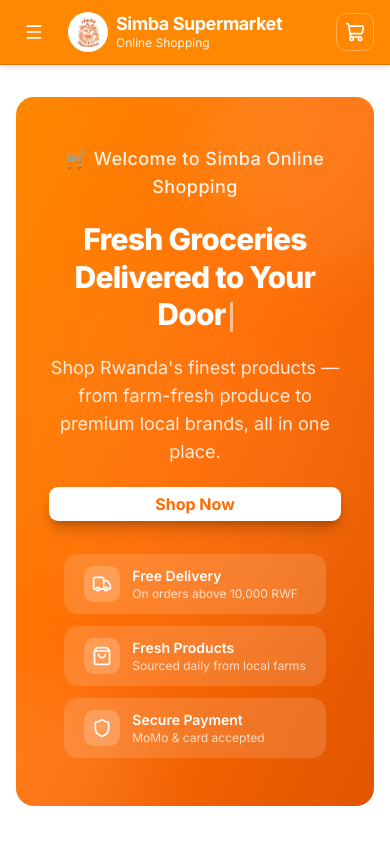
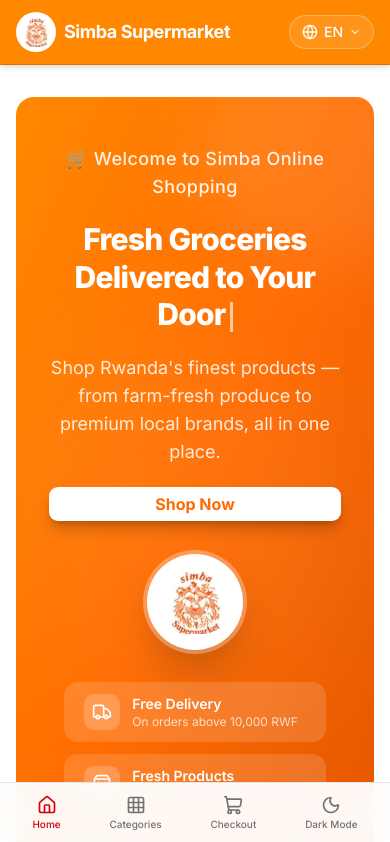
Before and after one commit to nshh123/Simba-Website, a Next.js app: page / in a window 390 px wide. Shown: the top 842 px of the page. Built offline with nearby package versions, Linux system fonts and the light colour scheme.

Commit message:
Enhanced UI & Added Features

```diff
--- a/app/globals.css
+++ b/app/globals.css
@@ -128,3 +128,17 @@
     @apply font-sans;
   }
 }
+
+@layer utilities {
+  .hide-scrollbar::-webkit-scrollbar {
+    display: none;
+  }
+  .hide-scrollbar {
+    -ms-overflow-style: none; /* IE and Edge */
+    scrollbar-width: none; /* Firefox */
+  }
+
+  .safe-area-bottom {
+    padding-bottom: env(safe-area-inset-bottom, 0px);
+  }
+}
--- a/app/layout.tsx
+++ b/app/layout.tsx
@@ -4,6 +4,7 @@
 import { Navbar } from '@/components/Navbar';
 import { Footer } from '@/components/Footer';
 import { Providers } from '@/components/Providers';
+import { MobileBottomNav } from '@/components/MobileBottomNav';
 
 const inter = Inter({ subsets: ['latin'] });
 
@@ -22,10 +23,11 @@
       <body className={`${inter.className} min-h-screen flex flex-col bg-background text-foreground`}>
         <Providers>
           <Navbar />
-          <main className="flex-1 container mx-auto px-4 py-8">
+          <main className="flex-1 container mx-auto px-4 py-8 pb-20 md:pb-8">
             {children}
           </main>
           <Footer />
+          <MobileBottomNav />
         </Providers>
       </body>
     </html>
--- a/components/HeroBanner.tsx
+++ b/components/HeroBanner.tsx
@@ -63,9 +63,9 @@
           </div>
         </div>
 
-        {/* Large Logo */}
-        <div className="hidden md:flex items-center justify-center shrink-0">
-          <div className="bg-white rounded-full p-3 h-44 w-44 flex items-center justify-center shadow-2xl shadow-black/30 ring-4 ring-white/30">
+        {/* Logo — responsive size */}
+        <div className="flex items-center justify-center shrink-0">
+          <div className="bg-white rounded-full p-2 h-24 w-24 md:h-44 md:w-44 md:p-3 flex items-center justify-center shadow-2xl shadow-black/30 ring-4 ring-white/30">
             <Image src="/logo.jpg" alt="Simba Logo" width={160} height={160} className="rounded-full object-cover" />
           </div>
         </div>
--- /dev/null
+++ b/components/MobileBottomNav.tsx
@@ -0,0 +1,91 @@
+'use client';
+
+import { useTranslation } from 'react-i18next';
+import { Home, Grid3x3, ShoppingCart, Settings, Sun, Moon } from 'lucide-react';
+import { useStore } from '@/store/useStore';
+import { useState } from 'react';
+
+export function MobileBottomNav() {
+  const { t } = useTranslation();
+  const { cart, theme, toggleTheme, setCartOpen } = useStore();
+  const [activeTab, setActiveTab] = useState('home');
+
+  const totalItems = cart.reduce((acc, item) => acc + item.quantity, 0);
+  const total = cart.reduce((acc, item) => acc + item.price * item.quantity, 0);
+
+  const scrollToTop = () => {
+    window.scrollTo({ top: 0, behavior: 'smooth' });
+    setActiveTab('home');
+  };
+
+  const scrollToProducts = () => {
+    document.getElementById('products-section')?.scrollIntoView({ behavior: 'smooth' });
+    setActiveTab('browse');
+  };
+
+  const openCart = () => {
+    setCartOpen(true);
+    setActiveTab('cart');
+  };
+
+  return (
+    <>
+      {/* Floating cart pill — visible when cart has items */}
+      {totalItems > 0 && (
+        <button
+          onClick={openCart}
+          className="md:hidden fixed bottom-20 right-4 z-[80] flex items-center gap-2 bg-primary text-primary-foreground px-4 py-2.5 rounded-full shadow-xl shadow-primary/30 animate-in slide-in-from-bottom-3 fade-in duration-300"
+        >
+          <ShoppingCart className="h-5 w-5" />
+          <span className="font-bold text-sm">{totalItems}</span>
+          <span className="text-xs opacity-80">•</span>
+          <span className="font-semibold text-sm">{total.toLocaleString('en-US')} RWF</span>
+        </button>
+      )}
+
+      {/* Bottom navigation bar */}
+      <nav className="md:hidden fixed bottom-0 left-0 right-0 z-[70] bg-card/95 backdrop-blur-lg border-t safe-area-bottom">
+        <div className="flex items-center justify-around py-2 px-2">
+          <button
+            onClick={scrollToTop}
+            className={`flex flex-col items-center gap-0.5 py-1 px-3 rounded-lg transition-colors ${activeTab === 'home' ? 'text-primary' : 'text-muted-foreground'}`}
+          >
+            <Home className="h-5 w-5" />
+            <span className="text-[10px] font-medium">Home</span>
+          </button>
+
+          <button
+            onClick={scrollToProducts}
+            className={`flex flex-col items-center gap-0.5 py-1 px-3 rounded-lg transition-colors ${activeTab === 'browse' ? 'text-primary' : 'text-muted-foreground'}`}
+          >
+            <Grid3x3 className="h-5 w-5" />
+            <span className="text-[10px] font-medium">{t('categories')}</span>
+          </button>
+
+          <button
+            onClick={openCart}
+            className={`flex flex-col items-center gap-0.5 py-1 px-3 rounded-lg transition-colors relative ${activeTab === 'cart' ? 'text-primary' : 'text-muted-foreground'}`}
+          >
+            <div className="relative">
+              <ShoppingCart className="h-5 w-5" />
+              {totalItems > 0 && (
+                <span className="absolute -top-1.5 -right-2 bg-primary text-primary-foreground text-[9px] font-bold min-w-[16px] h-4 flex items-center justify-center rounded-full px-1">
+                  {totalItems}
+                </span>
+              )}
+            </div>
+            <span className="text-[10px] font-medium">{t('checkout')}</span>
+          </button>
+
+          <button
+            onClick={toggleTheme}
+            className="flex flex-col items-center gap-0.5 py-1 px-3 rounded-lg transition-colors text-muted-foreground"
+          >
+            {theme === 'dark' ? <Sun className="h-5 w-5" /> : <Moon className="h-5 w-5" />}
+            <span className="text-[10px] font-medium">{theme === 'dark' ? t('lightMode') : t('darkMode')}</span>
+          </button>
+        </div>
+      </nav>
+    </>
+  );
+}
--- a/components/Navbar.tsx
+++ b/components/Navbar.tsx
@@ -77,42 +77,13 @@
     <header className="sticky top-0 z-50 w-full border-b border-[#E07000] bg-[#FF8800] text-white shadow-md">
       <div className="container mx-auto flex h-16 items-center justify-between px-4">
         <div className="flex items-center gap-4">
-          <button
-            className="md:hidden inline-flex items-center justify-center rounded-lg p-2 hover:bg-white/20 transition-colors text-white"
-            onClick={() => setMenuOpen(true)}
-            aria-label="Open menu"
-          >
-            <Menu className="h-5 w-5" />
-          </button>
-
-          <Sheet open={menuOpen} onOpenChange={setMenuOpen}>
-            <SheetContent side="left" className="w-[300px] sm:w-[400px]">
-              <nav className="flex flex-col gap-4 mt-8">
-                <div className="relative">
-                  <Search className="absolute left-2.5 top-2.5 h-4 w-4 text-muted-foreground" />
-                  <Input
-                    type="search"
-                    placeholder={t('search')}
-                    className="w-full pl-8 bg-white dark:bg-gray-800 text-foreground dark:text-gray-100 border-white/30 dark:border-gray-600 placeholder:text-gray-400 dark:placeholder:text-gray-400"
-                    value={searchQuery}
-                    onChange={(e) => setSearchQuery(e.target.value)}
-                  />
-                </div>
-                <div className="flex items-center gap-2 mt-4">
-                  <LanguageSelector />
-                  {mounted && <ThemeToggle />}
-                </div>
-              </nav>
-            </SheetContent>
-          </Sheet>
-
           <Link href="/" className="flex items-center gap-2">
             <div className="bg-white rounded-full p-0.5 h-10 w-10 flex items-center justify-center shrink-0">
               <Image src="/logo.jpg" alt="Simba Logo" width={36} height={36} className="rounded-full object-cover" />
             </div>
             <div className="flex flex-col text-white">
               <span className="font-bold text-lg leading-none tracking-tight">Simba Supermarket</span>
-              <span className="text-xs leading-tight opacity-90 mt-0.5">Online Shopping</span>
+              <span className="hidden sm:inline-block text-xs leading-tight opacity-90 mt-0.5">Online Shopping</span>
             </div>
           </Link>
         </div>
@@ -131,13 +102,14 @@
         </div>
 
         <div className="flex items-center gap-2 md:gap-4">
+          <LanguageSelector />
+
           <div className="hidden md:flex gap-1">
-            <LanguageSelector />
             {mounted && <ThemeToggle />}
           </div>
 
           <button
-            className="relative inline-flex items-center justify-center rounded-lg border border-white/30 p-2 hover:bg-white/20 transition-colors text-white"
+            className="hidden md:inline-flex relative items-center justify-center rounded-lg border border-white/30 p-2 hover:bg-white/20 transition-colors text-white"
             onClick={() => setCartOpen(true)}
             aria-label="Open cart"
           >
--- a/components/ProductGrid.tsx
+++ b/components/ProductGrid.tsx
@@ -31,7 +31,7 @@
 
   return (
     <>
-      <div className="grid grid-cols-1 sm:grid-cols-2 md:grid-cols-3 lg:grid-cols-4 gap-6">
+      <div className="grid grid-cols-2 md:grid-cols-3 lg:grid-cols-4 gap-3 md:gap-6">
         {products.map((product) => (
           <ProductCard
             key={product.id}
```
